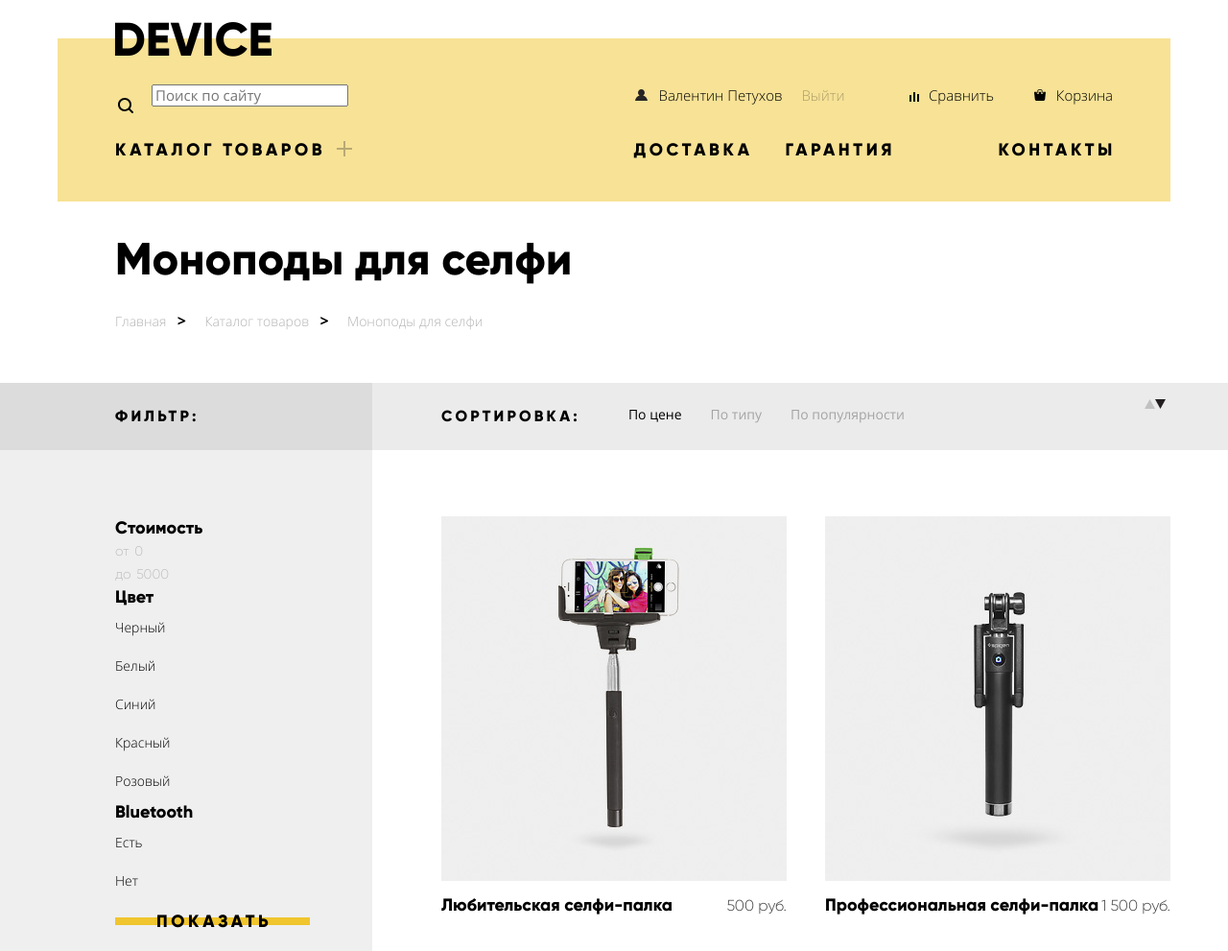
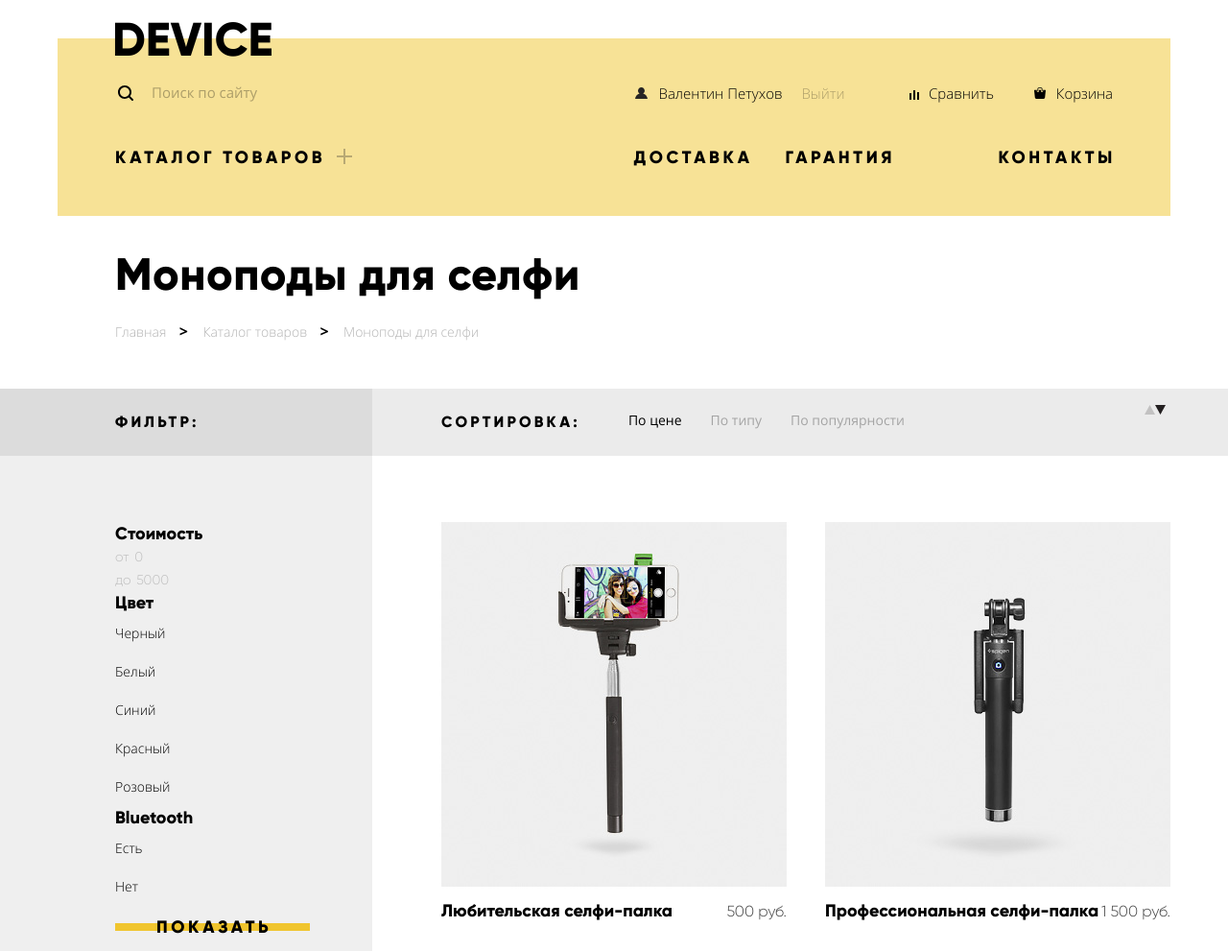
Before and after one commit to Nik68rus/926049-device-24, a plain HTML site: page catalog.html in a window 1280 px wide. Shown: the top 991 px of the page at 96% size. Drawn offline with Linux system fonts and the light colour scheme.

Commit message:
Подогна загаловок и хлебные крошки каталога по ПП
Подогна загаловок и хлебные крошки каталога по ПП

```diff
--- a/catalog.html
+++ b/catalog.html
@@ -13,7 +13,7 @@
 					<nav class="main-navigation">
 						<div class="header-line">
 							<form class="search-form" action="https://echo.htmlacademy.ru" method="post">
-								<input class="form-field" type="search" name="search" placeholder="Поиск по сайту">
+								<input class="form-field search-field" type="search" name="search" placeholder="Поиск по сайту">
 								<button class="search-button not-show" type="submit">Найти</button>
 							</form>
 							<ul class="user-navigation list-style">
--- a/css/style.css
+++ b/css/style.css
@@ -99,8 +99,8 @@ input[type="radio"].visually-hidden {
 }
 
 .inner-page .main-header {
-	padding-bottom: 28px;
-	margin-bottom: 36px;
+	padding-bottom: 39px;
+	margin-bottom: 37px;
 }
 
 .main-header h1 {
@@ -1526,23 +1526,24 @@ input[type="radio"].visually-hidden {
 
 .inner-page .header-logo {
 	display: inline-block;
-	margin-bottom: 18px;
+	margin-bottom: 6px;
 }
 
 .inner-page h1 {
 	padding-left: 60px;
-	margin-bottom: 25px;
+	margin-bottom: 20px;
+	letter-spacing: 0.47px;
 }
 
 .breadcrumbs {
 	display: flex;
-	margin-bottom: 50px;
+	margin-bottom: 45px;
 	padding-left: 60px;
 }
 
 .breadcrumbs li {
-	padding-right: 20px;
-	margin-right: 20px;
+	padding-right: 22px;
+	margin-right: 16px;
 	position: relative;
 }
 
```
